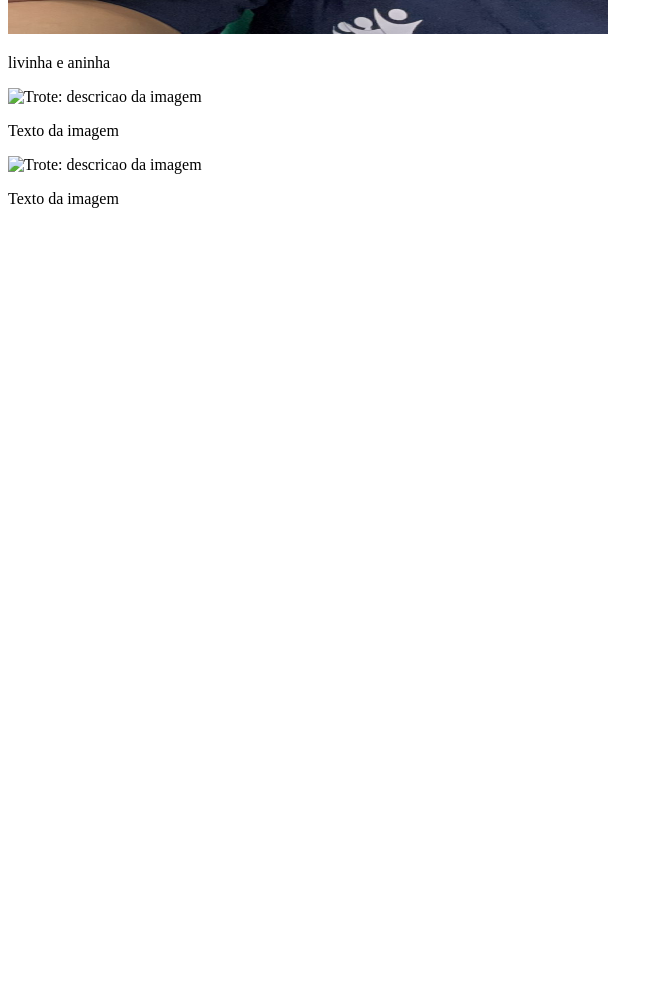
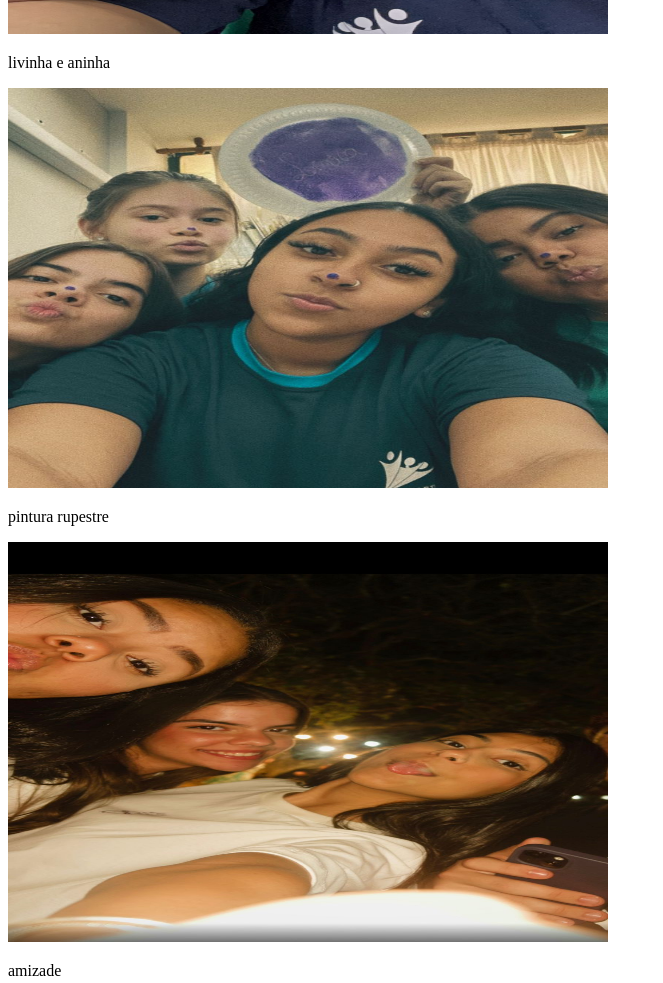
Before and after one commit to Livinhaa13/catalogodeamizade, a plain HTML site: page index.html in a window 1280 px wide. Shown: the part 1388-2371 px from the top of the page, without its empty margins (0-663 px from the left). Before the commit the page ends 1612 px from the top, so only its background shows below. Drawn offline with Linux system fonts and the light colour scheme.

Commit message:
Update index.html

```diff
--- a/index.html
+++ b/index.html
@@ -22,10 +22,10 @@
     <p>divas lindas<p>
     <img src="foto3.jpeg" alt="Trote: descricao da imagem" width="600" height="400">
     <p>livinha e aninha<p>
-    <img src=".jpeg" alt="Trote: descricao da imagem" width="600" height="400">
-    <p>Texto da imagem<p>
-    <img src="nomedoarquivo.jpeg" alt="Trote: descricao da imagem" width="600" height="400">
-    <p>Texto da imagem<p>
+    <img src="foto4.jpeg" alt="Trote: descricao da imagem" width="600" height="400">
+    <p>pintura rupestre<p>
+    <img src="foto5.jpeg" alt="Trote: descricao da imagem" width="600" height="400">
+    <p>amizade<p>
 
 </body>
 </html>
```
